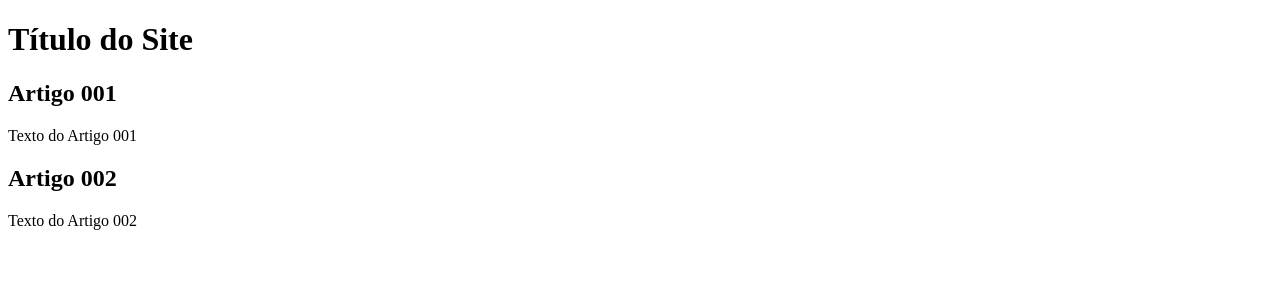
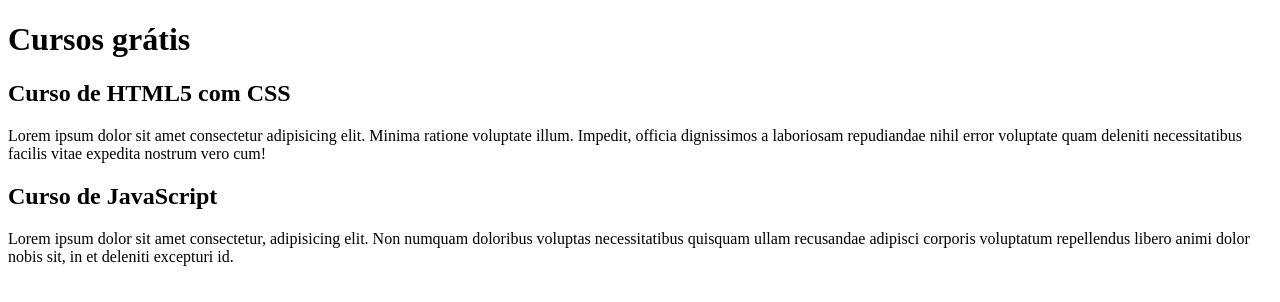
Before and after one commit to caiosainvallio/projeto-site, a plain HTML site: page index.html in a window 1280 px wide. Drawn offline with Linux system fonts and the light colour scheme.

Commit message:
comecei a escrever o conteúdo

```diff
--- a/index.html
+++ b/index.html
@@ -8,15 +8,15 @@
 <body>
     <main>
         <header>
-            <h1>Título do Site</h1>
+            <h1>Cursos grátis</h1>
         </header>
         <article>
-            <h2>Artigo 001</h2>
-            <p>Texto do Artigo 001</p>
+            <h2>Curso de HTML5 com CSS</h2>
+            <p>Lorem ipsum dolor sit amet consectetur adipisicing elit. Minima ratione voluptate illum. Impedit, officia dignissimos a laboriosam repudiandae nihil error voluptate quam deleniti necessitatibus facilis vitae expedita nostrum vero cum!</p>
         </article>
         <article>
-            <h2>Artigo 002</h2>
-            <p>Texto do Artigo 002</p>
+            <h2>Curso de JavaScript</h2>
+            <p>Lorem ipsum dolor sit amet consectetur, adipisicing elit. Non numquam doloribus voluptas necessitatibus quisquam ullam recusandae adipisci corporis voluptatum repellendus libero animi dolor nobis sit, in et deleniti excepturi id.</p>
         </article>
     </main>
 </body>
```
